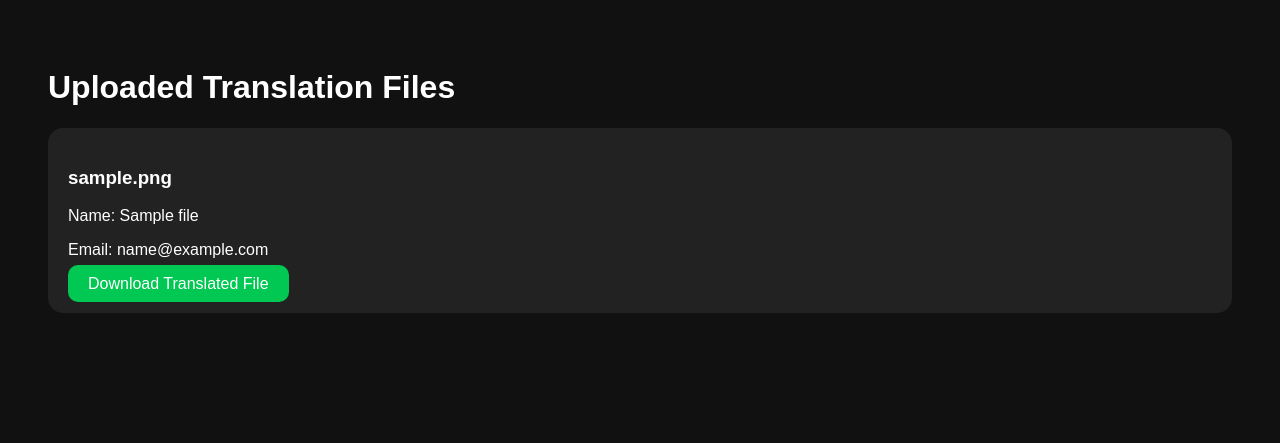
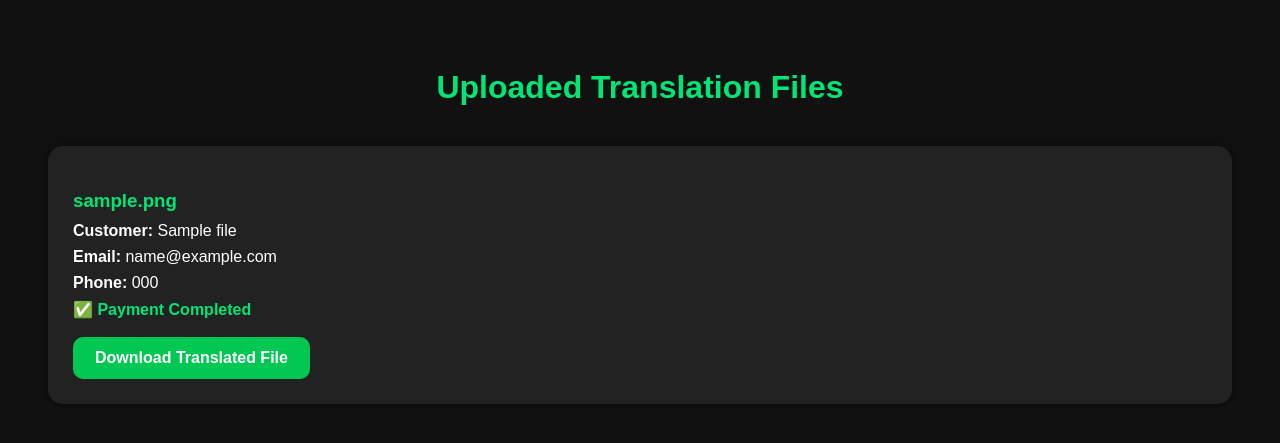
Before and after one commit to placementcellvvw/translator-website, a Flask app: template templates/dashboard.html in a window 1280 px wide. Shown: the top 443 px of the page. Run offline with Flask 3, Linux system fonts and the light colour scheme; the template is opened without the code that fills it: values that come from a table or form of the project are taken from there, others are empty; tables that the repository leaves empty hold one stand-in row (values such as "Sample post").

Commit message:
Update dashboard.html

```diff
--- a/templates/dashboard.html
+++ b/templates/dashboard.html
@@ -1,5 +1,14 @@
 <!DOCTYPE html>
+<html lang="en">
+
+<head>
+<meta charset="UTF-8">
+<meta name="viewport" content="width=device-width, initial-scale=1.0">
+
+<title>Translation Dashboard</title>
+
 <style>
+
 body{
     font-family:Arial;
     background:#111;
@@ -7,29 +16,96 @@ body{
     padding:40px;
 }
 
+h1{
+    text-align:center;
+    margin-bottom:40px;
+    color:#00e676;
+}
+
 .card{
     background:#222;
-    padding:20px;
-    margin-bottom:20px;
+    padding:25px;
+    margin-bottom:25px;
     border-radius:15px;
+    box-shadow:0 0 10px rgba(0,0,0,0.5);
+}
+
+.card h3{
+    color:#00e676;
+    margin-bottom:10px;
+}
+
+p{
+    margin:8px 0;
 }
 
 .btn{
-    padding:10px 20px;
+    display:inline-block;
+    padding:12px 22px;
     border:none;
     border-radius:10px;
     background:#00c853;
     color:white;
     text-decoration:none;
+    font-weight:bold;
+    margin-top:10px;
+}
+
+.btn:hover{
+    background:#00e676;
 }
 
 .lock{
     color:#ff5252;
     font-weight:bold;
+    margin-top:15px;
 }
+
+.qr-box{
+    margin-top:20px;
+    text-align:center;
+}
+
+.qr-box img{
+    border-radius:15px;
+    background:white;
+    padding:10px;
+}
+
+.payment-text{
+    margin-top:10px;
+    color:#ddd;
+}
+
+.whatsapp{
+    display:inline-block;
+    margin-top:15px;
+    background:#25D366;
+    color:white;
+    padding:10px 18px;
+    border-radius:10px;
+    text-decoration:none;
+    font-weight:bold;
+}
+
+.whatsapp:hover{
+    background:#1ebe5d;
+}
+
+.status-paid{
+    color:#00e676;
+    font-weight:bold;
+}
+
+.status-pending{
+    color:#ff5252;
+    font-weight:bold;
+}
+
 </style>
 
 </head>
+
 <body>
 
 <h1>Uploaded Translation Files</h1>
@@ -40,26 +116,57 @@ body{
 
     <h3>{{ file.filename }}</h3>
 
-<p>Name: {{ file.customer_name }}</p>
+    <p>
+        <strong>Customer:</strong>
+        {{ file.customer_name }}
+    </p>
 
-<p>Email: {{ file.email }}</p>
+    <p>
+        <strong>Email:</strong>
+        {{ file.email }}
+    </p>
+
+    <p>
+        <strong>Phone:</strong>
+        {{ file.phone }}
+    </p>
 
     {% if file.paid %}
 
-<a class="btn" href="/download/{{ file.translated_file }}">
+        <p class="status-paid">
+            ✅ Payment Completed
+        </p>
+
+        <a class="btn" href="/download/{{ file.id }}">
             Download Translated File
         </a>
 
     {% else %}
 
-<p class="lock">
+        <p class="status-pending">
             🔒 Payment Required Before Download
         </p>
 
+        <div class="qr-box">
+
             <img
-src="https://api.qrserver.com/v1/create-qr-code/?size=220x220&data=upi://pay?pa=9818354183@ybl&pn=DAIVIK Translation Work&am=99&cu=INR">
+            src="https://api.qrserver.com/v1/create-qr-code/?size=220x220&data=upi://pay?pa=9818354183@ybl&pn=DAIVIK Translation Work&am=49&cu=INR"
+            alt="UPI QR">
 
-<p>Pay ₹49 per page and contact admin on WhatsApp</p>
+            <p class="payment-text">
+                Pay ₹49 per page using UPI
+            </p>
+
+            <a
+            class="whatsapp"
+            href="https://wa.me/919818354183"
+            target="_blank">
+
+            Contact on WhatsApp
+
+            </a>
+
+        </div>
 
     {% endif %}
 
```
Lines whose indentation alone changed are shown as unchanged.
